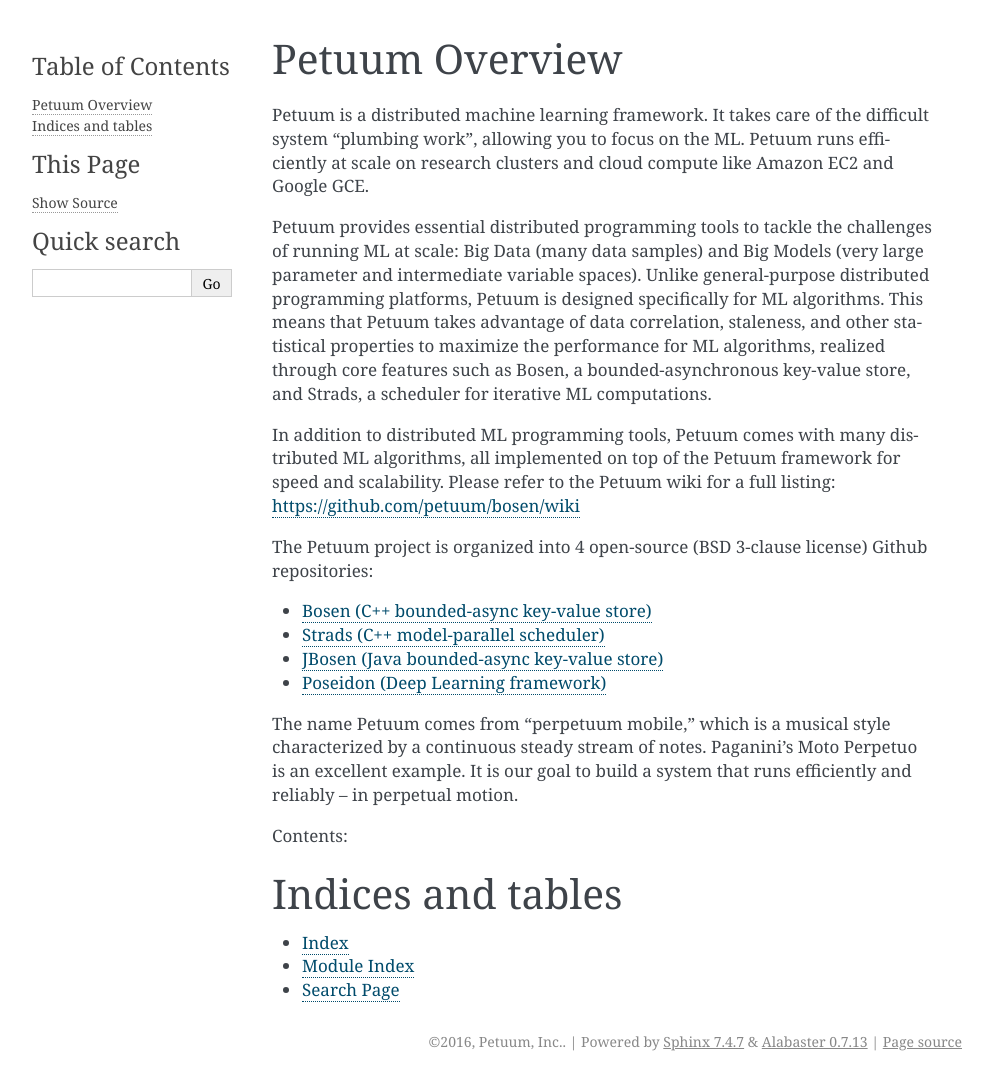
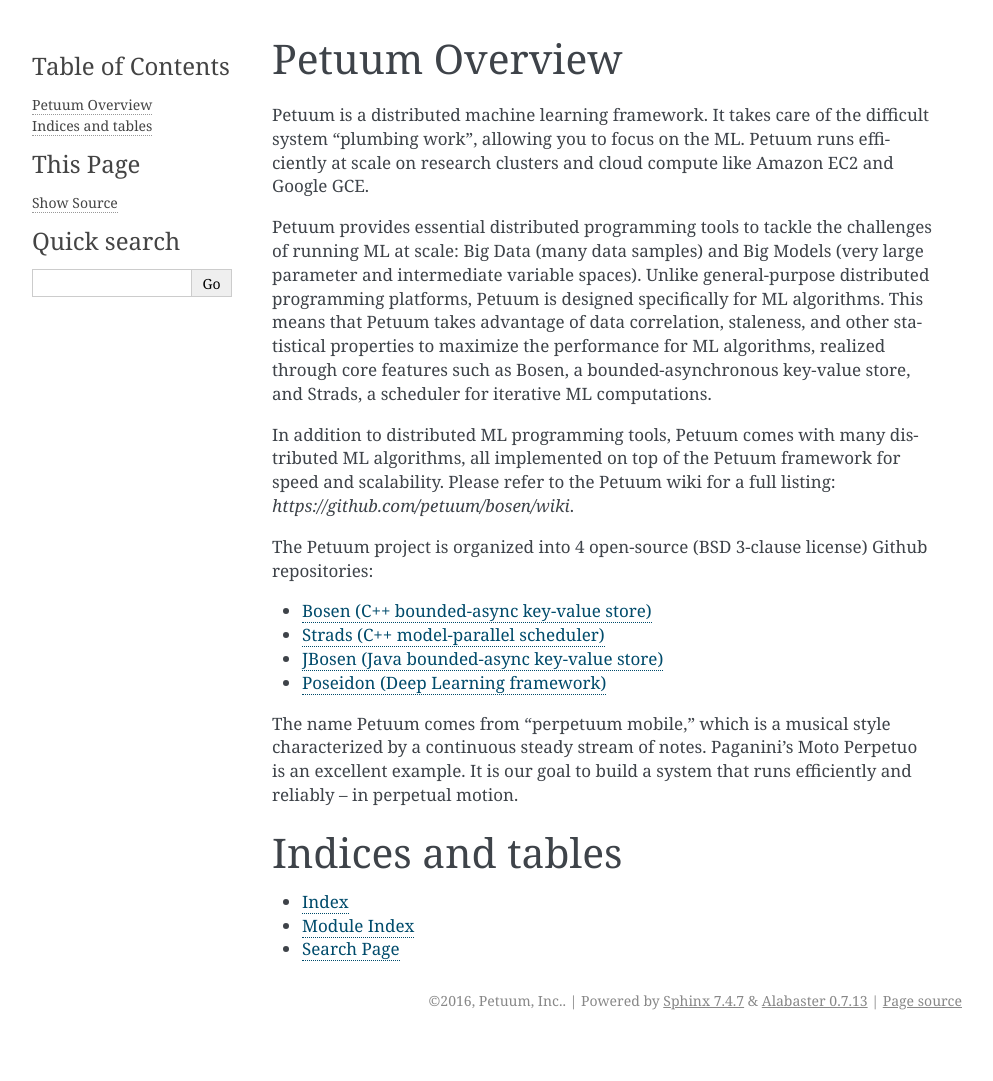
Before and after one commit to sailing-pmls/pmls.readthedocs.io, a Sphinx documentation site: the page built from docs/index.rst, in a window 1280 px wide. Shown: the whole page, without its empty margins (148-1141 px from the left). Built offline with Sphinx 7.4.7, drawn with Linux system fonts in a browser that asks for light colours; after the commit the page ends 1040 px from its top, so only the background shows below that.

Commit message:
Update index.rst

```diff
--- a/docs/index.rst
+++ b/docs/index.rst
@@ -10,7 +10,7 @@ Petuum is a distributed machine learning framework. It takes care of the difficu
 
 Petuum provides essential distributed programming tools to tackle the challenges of running ML at scale: Big Data (many data samples) and Big Models (very large parameter and intermediate variable spaces). Unlike general-purpose distributed programming platforms, Petuum is designed specifically for ML algorithms. This means that Petuum takes advantage of data correlation, staleness, and other statistical properties to maximize the performance for ML algorithms, realized through core features such as Bosen, a bounded-asynchronous key-value store, and Strads, a scheduler for iterative ML computations.
 
-In addition to distributed ML programming tools, Petuum comes with many distributed ML algorithms, all implemented on top of the Petuum framework for speed and scalability. Please refer to the Petuum wiki for a full listing: https://github.com/petuum/bosen/wiki
+In addition to distributed ML programming tools, Petuum comes with many distributed ML algorithms, all implemented on top of the Petuum framework for speed and scalability. Please refer to the Petuum wiki for a full listing: `https://github.com/petuum/bosen/wiki`.
 
 The Petuum project is organized into 4 open-source (BSD 3-clause license) Github repositories:
 
```
Also changed, not shown: other parts of docs/index.rst (+1 -1 lines).
